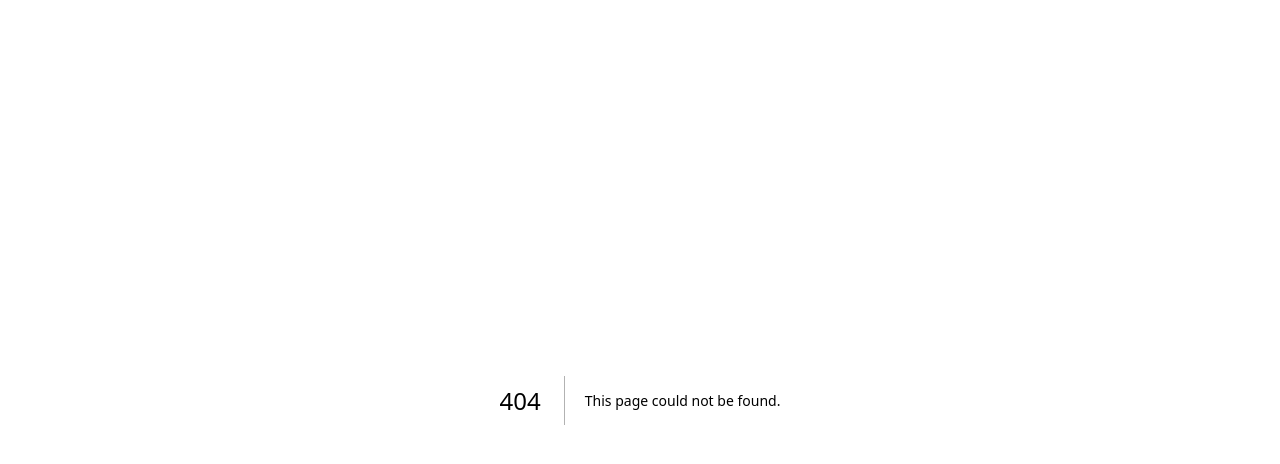
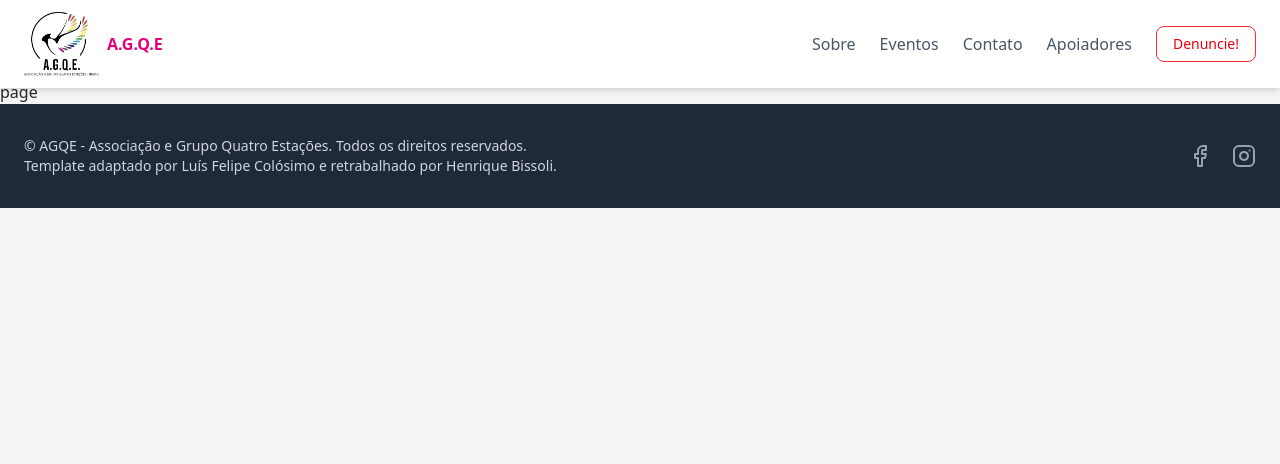
Before and after one commit to hakenshi/agqe.org, a Next.js app: page /denuncie in a window 1280 px wide. Before the commit this address had no page. Shown: the top 464 px of the page. Built offline with nearby package versions, Linux system fonts and the light colour scheme.

Commit message:
created report page

```diff
--- /dev/null
+++ b/src/app/(home)/denuncie/page.tsx
@@ -0,0 +1,5 @@
+export default function DenunciePage() {
+  return (
+    <div>page</div>
+  )
+}
```
